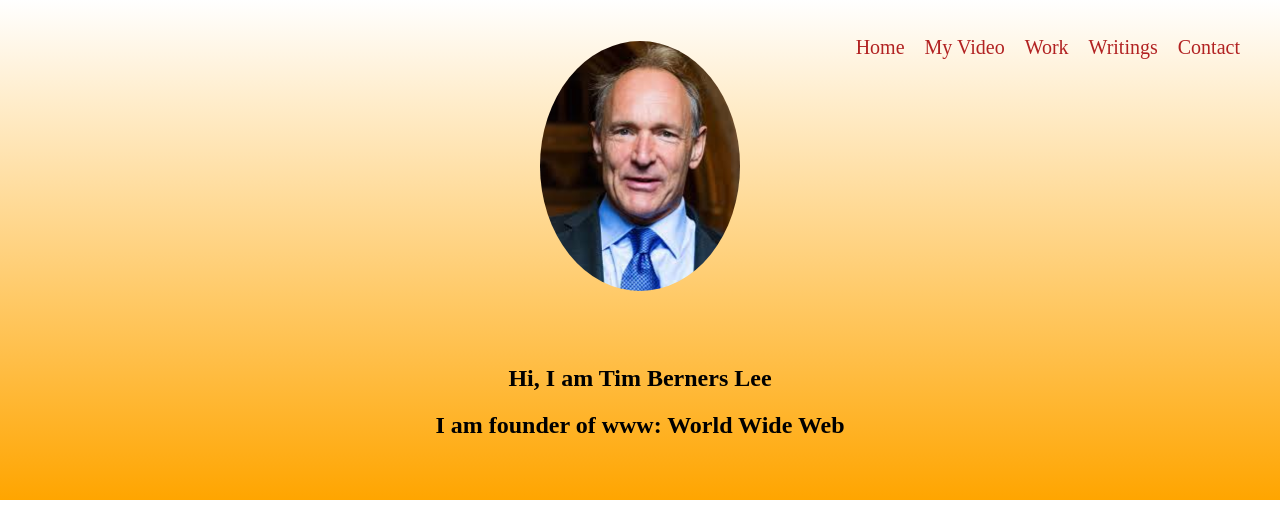
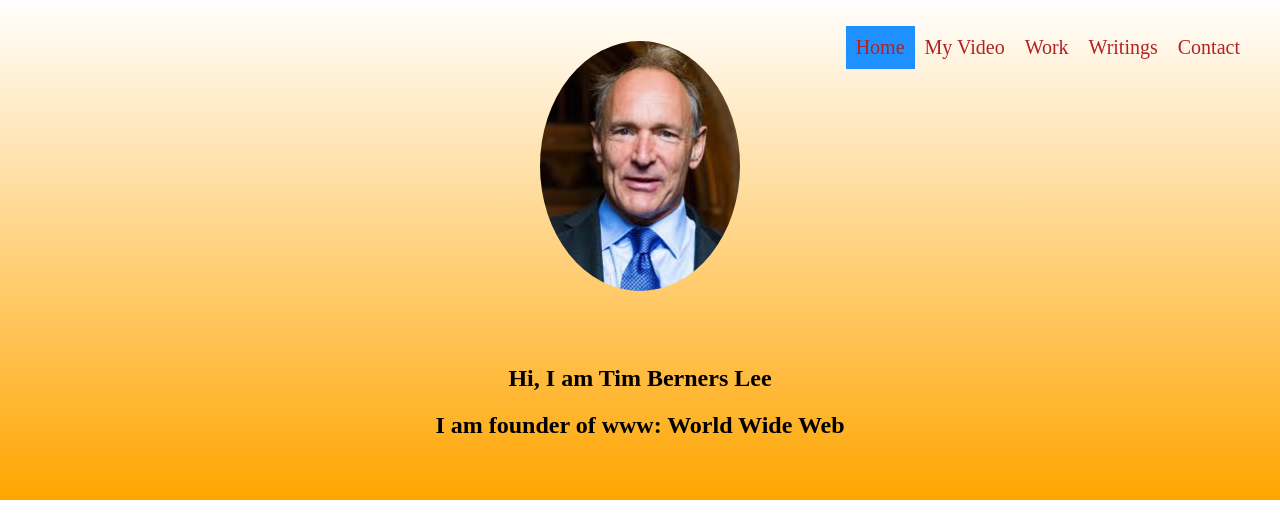
Before and after one commit to dalvitej/Portfolio, a plain HTML site: page index.html in a window 1280 px wide. In both pictures the pointer is over the item "Home". Shown: the top 523 px of the page. Drawn offline with Linux system fonts and the light colour scheme.

Commit message:
Update style.css

```diff
--- a/style.css
+++ b/style.css
@@ -58,3 +58,7 @@ body{
     padding: 10px;
     font-size: 20px;
 }
+
+.link:hover {
+    background-color:dodgerblue;
+}
```
